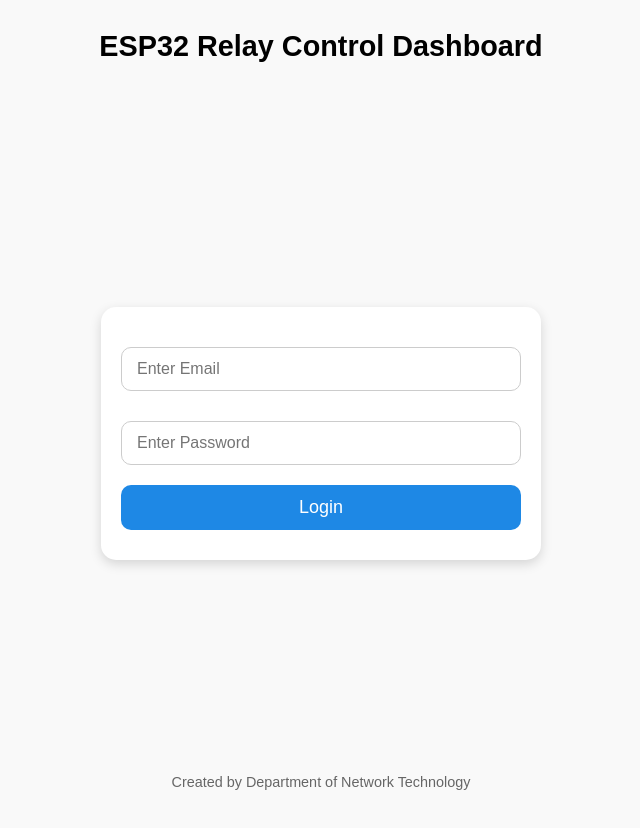
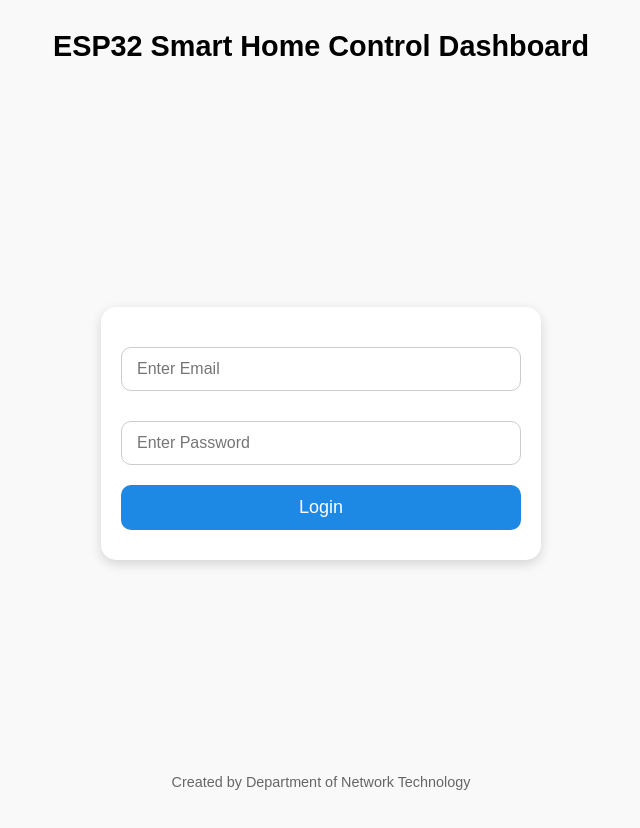
Before and after one commit to Dilshan-DevX/ESP_project, a plain HTML site: page index.html in a window 1280 px wide. Shown: the whole page, without its empty margins (319-959 px from the left). Drawn offline with Linux system fonts and the light colour scheme.

Commit message:
index.html

```diff
--- a/index.html
+++ b/index.html
@@ -146,7 +146,7 @@
 </head>
 <body>
 
-  <h1>ESP32 Relay Control Dashboard</h1>
+  <h1>ESP32 Smart Home Control Dashboard</h1>
 
   <!-- Login form -->
   <div id="loginForm">
```
